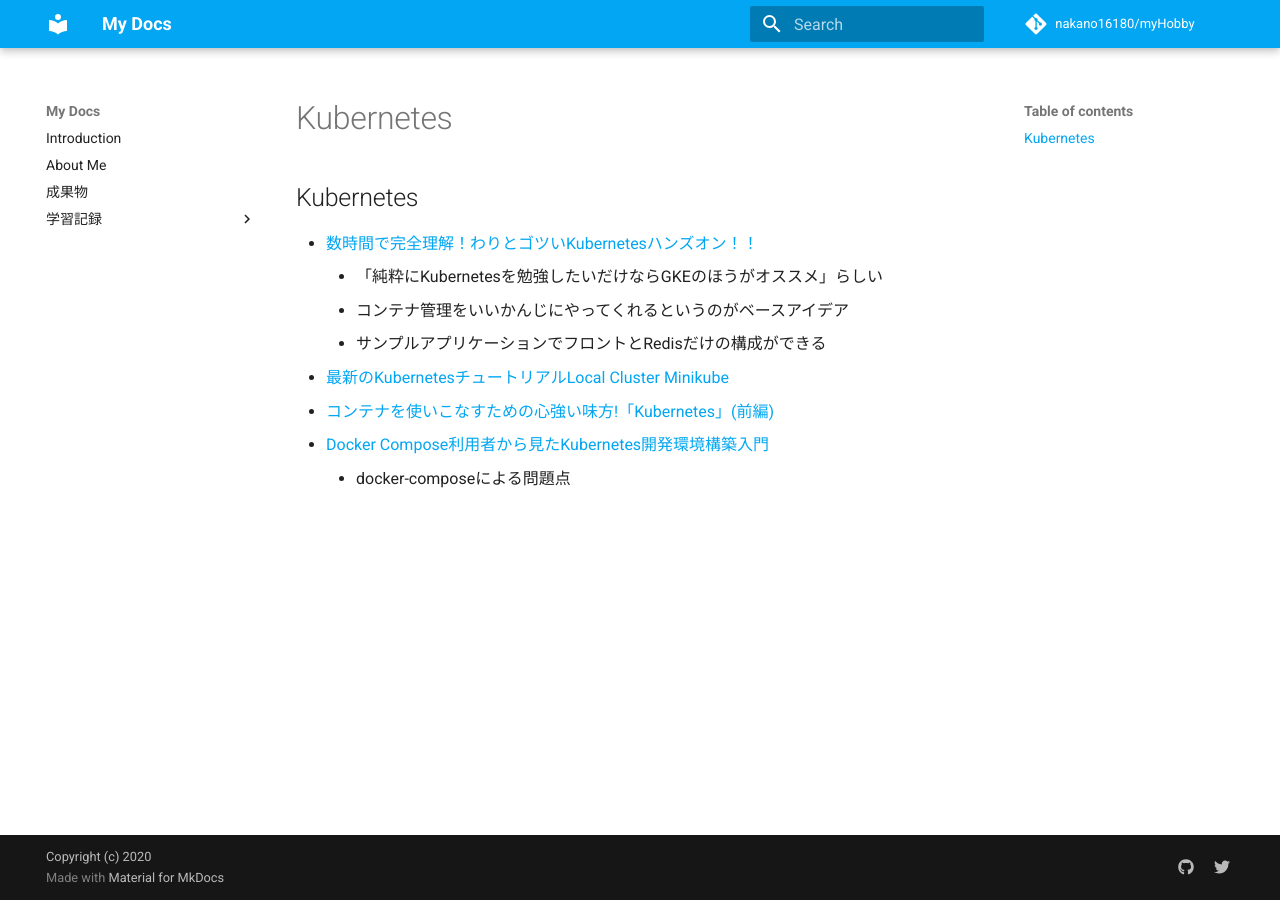
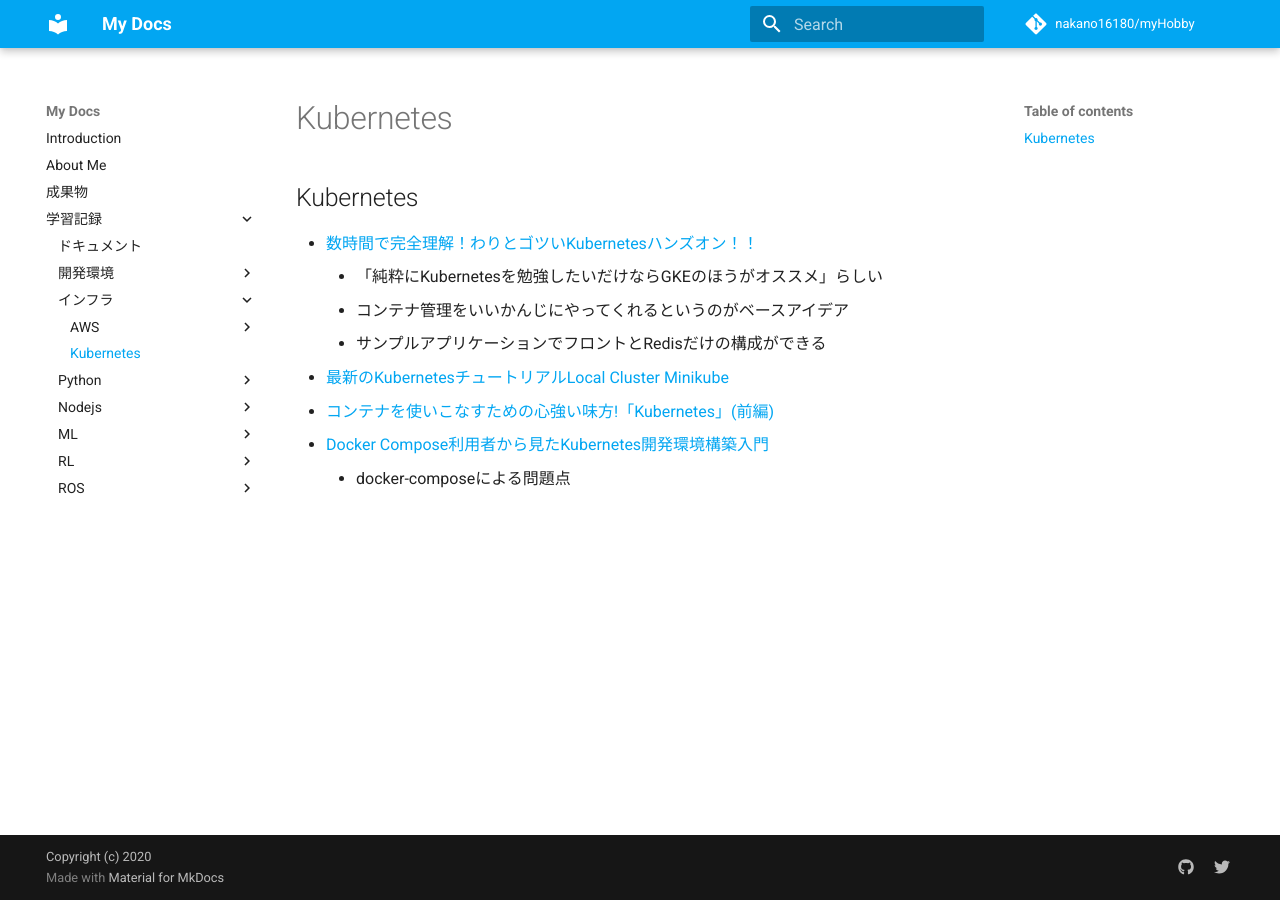
Before and after one commit to nakano16180/myHobby, an MkDocs documentation site: the page built from docs/dev/kubernetes.md, in a window 1280 px wide. Built offline with MkDocs 1.6.1 and Material for MkDocs 9.7.7, drawn with Linux system fonts in a browser that asks for light colours; comment, search, counter and statistics services are not loaded.

Commit message:
update mkdocs.yml

```diff
--- a/mkdocs.yml
+++ b/mkdocs.yml
@@ -59,6 +59,7 @@ nav:
           - AWS:
               - docker-lambda: ./dev/docker-lambda.md
               - Minio: ./dev/minio.md
+          - Kubernetes: ./dev/kubernetes.md
       - Python:
           - python: ./Python/python.md
           - DB: ./Python/database.md
@@ -67,6 +68,7 @@ nav:
       - Nodejs:
           - nodejs: ./Nodejs/nodejs.md
           - API server: ./Nodejs/API.md
+          - React: ./Nodejs/React.md
       - ML:
           - Tools: ./ML/ml-tools.md
       - RL:
```
